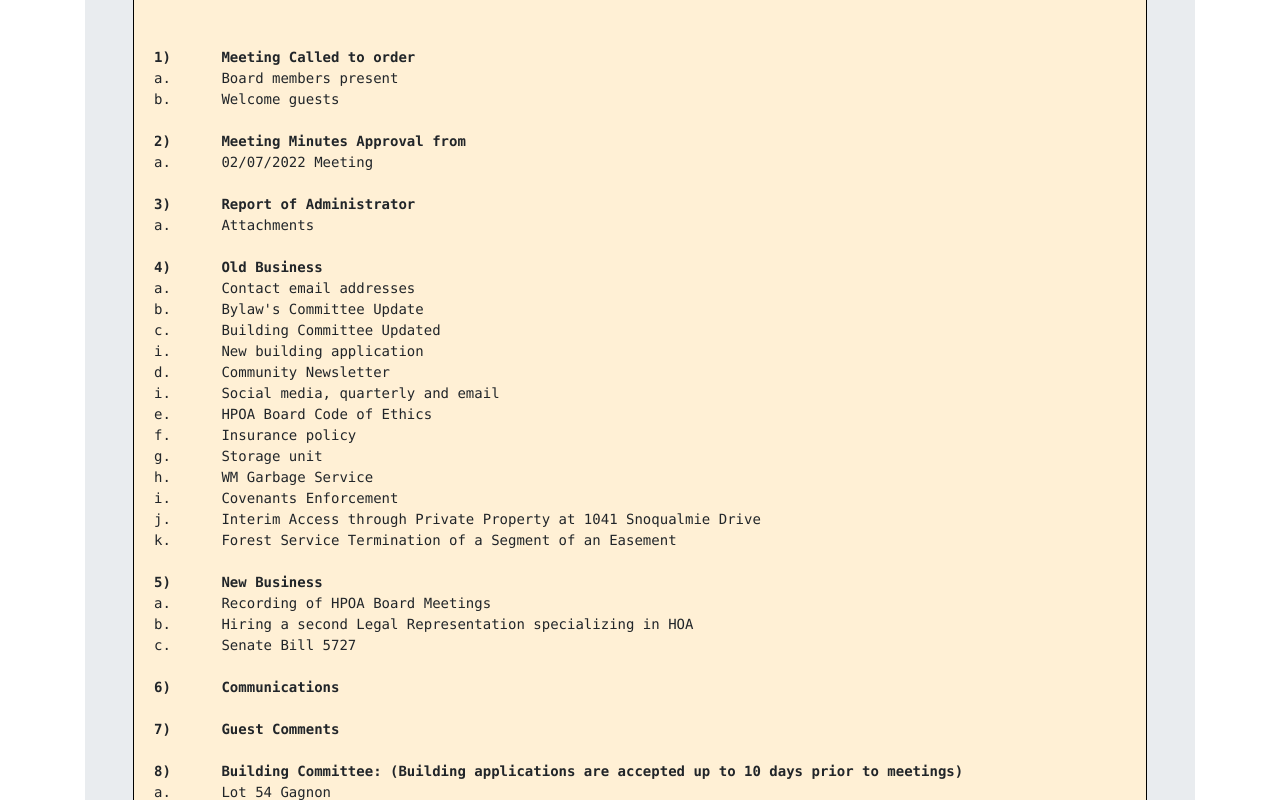
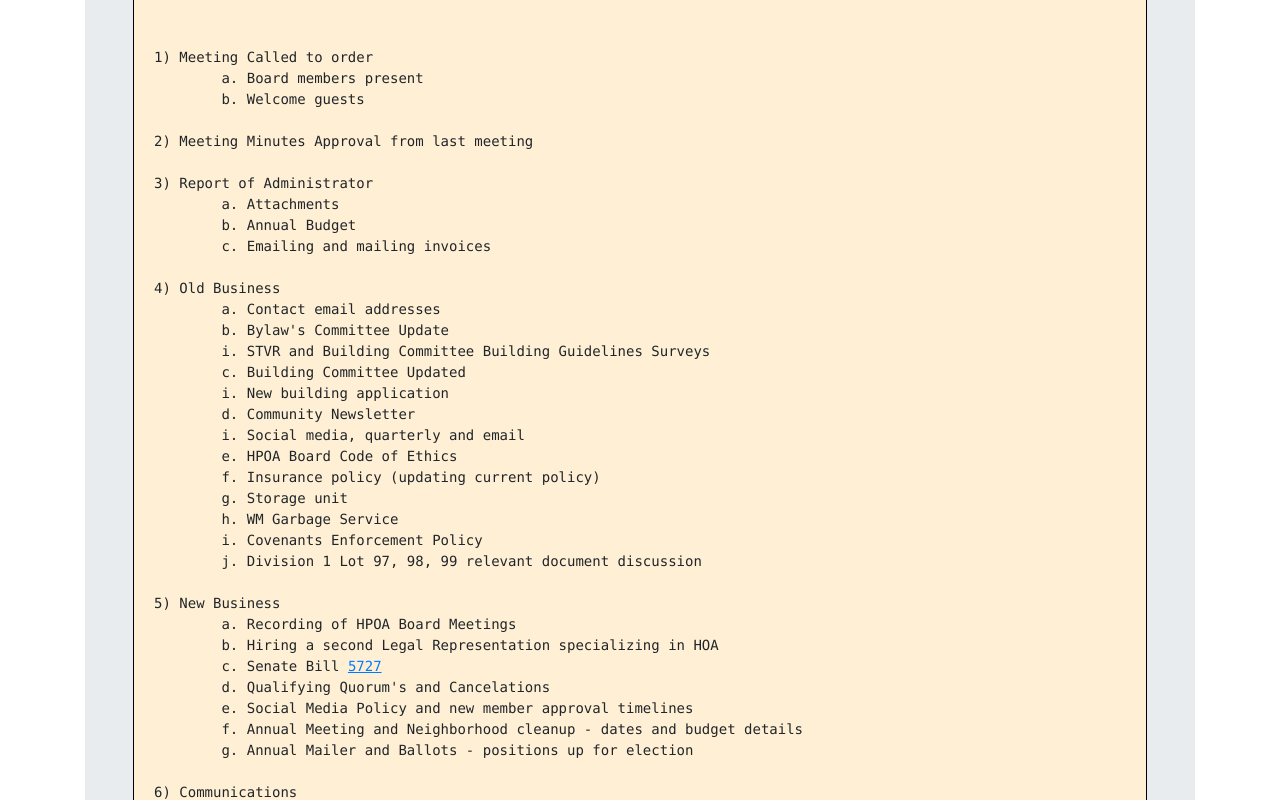
Before and after one commit to legauntt/hyak.life, a Vue app: page / in a window 1280 px wide. Shown: the part 380-1180 px from the top of the page. Built offline with nearby package versions, Linux system fonts and the light colour scheme.

Commit message:
Probably fine

```diff
--- a/src/views/Home.vue
+++ b/src/views/Home.vue
@@ -6,10 +6,10 @@
         <div class="col-lg-12">
 
 			<div v-if="onTime"
-            class="alert alert-warning alert-dismissible fade show mt-2"
+            class="alert alert-info alert-dismissible fade show mt-2"
             role="alert"
           >
-            The next meeting is March 7th at 6:30pm
+            The next meeting is April 4th at 6:30pm
 
             <button
               type="button"
@@ -56,47 +56,53 @@
 
             <div class="mt-3 ml-3 mr-3">
 <pre style="background: #FFF0D5; border: 1px black solid; padding: 20px; text-align: left; white-space: pre-wrap;" v-if="onTime">
-<h3>Upcoming Meeting Agenda for Tuesday, March 7th</h3>
+<h3>Upcoming Meeting Agenda for Tuesday, April 4th</h3>
 
-<b>1)	Meeting Called to order</b>
-a.	Board members present
-b.	Welcome guests
+1) Meeting Called to order
+	a. Board members present
+	b. Welcome guests
 
-<b>2)	Meeting Minutes Approval from </b>
-a.	02/07/2022 Meeting
+2) Meeting Minutes Approval from last meeting
 
-<b>3)	Report of Administrator</b>
-a.	Attachments
+3) Report of Administrator
+	a. Attachments
+	b. Annual Budget
+	c. Emailing and mailing invoices
 
-<b>4)	Old Business</b>
-a.	Contact email addresses
-b.	Bylaw's Committee Update
-c.	Building Committee Updated
-i.	New building application
-d.	Community Newsletter
-i.	Social media, quarterly and email
-e.	HPOA Board Code of Ethics
-f.	Insurance policy
-g.	Storage unit
-h.	WM Garbage Service
-i.	Covenants Enforcement
-j.	Interim Access through Private Property at 1041 Snoqualmie Drive
-k.	Forest Service Termination of a Segment of an Easement
+4) Old Business
+	a. Contact email addresses
+	b. Bylaw's Committee Update
+	i. STVR and Building Committee Building Guidelines Surveys
+	c. Building Committee Updated
+	i. New building application
+	d. Community Newsletter
+	i. Social media, quarterly and email
+	e. HPOA Board Code of Ethics
+	f. Insurance policy (updating current policy)
+	g. Storage unit
+	h. WM Garbage Service
+	i. Covenants Enforcement Policy
+	j. Division 1 Lot 97, 98, 99 relevant document discussion
 
-<b>5)	New Business</b>
-a.	Recording of HPOA Board Meetings
-b.	Hiring a second Legal Representation specializing in HOA
-c.	Senate Bill 5727
+5) New Business
+	a. Recording of HPOA Board Meetings
+	b. Hiring a second Legal Representation specializing in HOA
+	c. Senate Bill <a style="text-decoration: underline;" target="_blank" href="https://app.leg.wa.gov/billsummary?BillNumber=5727&Year=2023">5727</a>
+	d. Qualifying Quorum's and Cancelations
+	e. Social Media Policy and new member approval timelines
+	f. Annual Meeting and Neighborhood cleanup - dates and budget details
+	g. Annual Mailer and Ballots - positions up for election
 
-<b>6)	Communications</b>
+6) Communications
 
-<b>7)	Guest Comments</b>
+7) Guest Comments
 
-<b>8)	Building Committee: (Building applications are accepted up to 10 days prior to meetings)</b>
-a.	Lot 54 Gagnon
+8) Building Committee: (Building applications are accepted up to 10 days prior to meetings)
+	a. Lot 80 Hill
+	b. Lot 54 Gagnon
 
-<b>9)	Meeting Adjourned </b>
-a.	Next Meeting Date: 04/04/2023
+9) Meeting Adjourned
+	a. Next Meeting Date: 05/02/2023
 
 </pre>
             </div>
@@ -125,7 +131,7 @@ export default {
 	// only show the upcoming agenda until a little after the meeting date (March 7th)
 	onTime() {
 		const now = moment();
-		const later = moment('2023-03-07 02:00');
+		const later = moment('2023-04-05 02:00');
 		return now.isBefore(later);
 	}
   }
```
